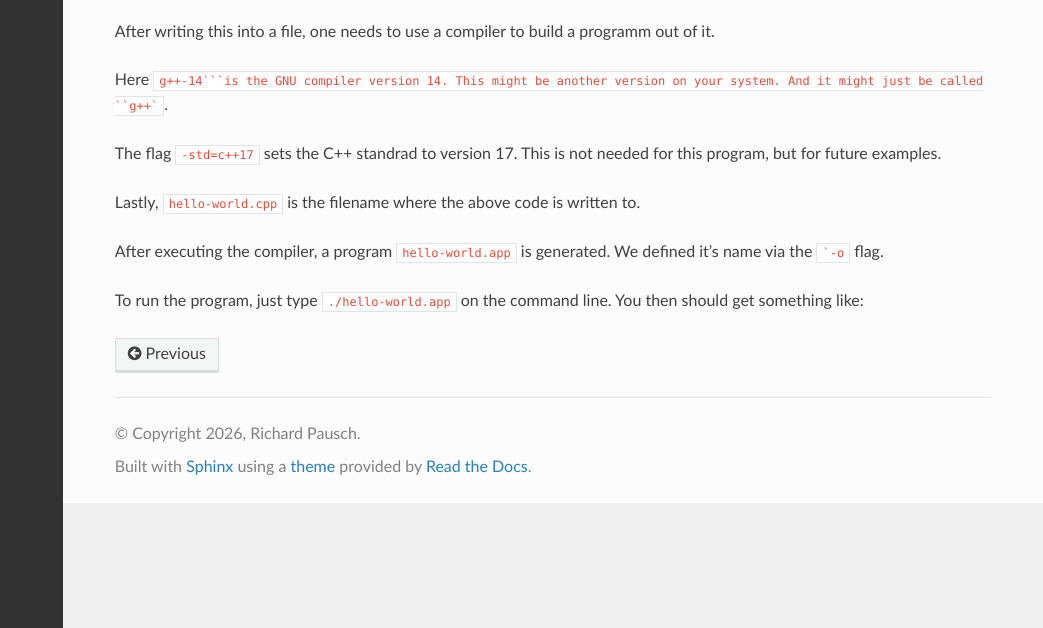
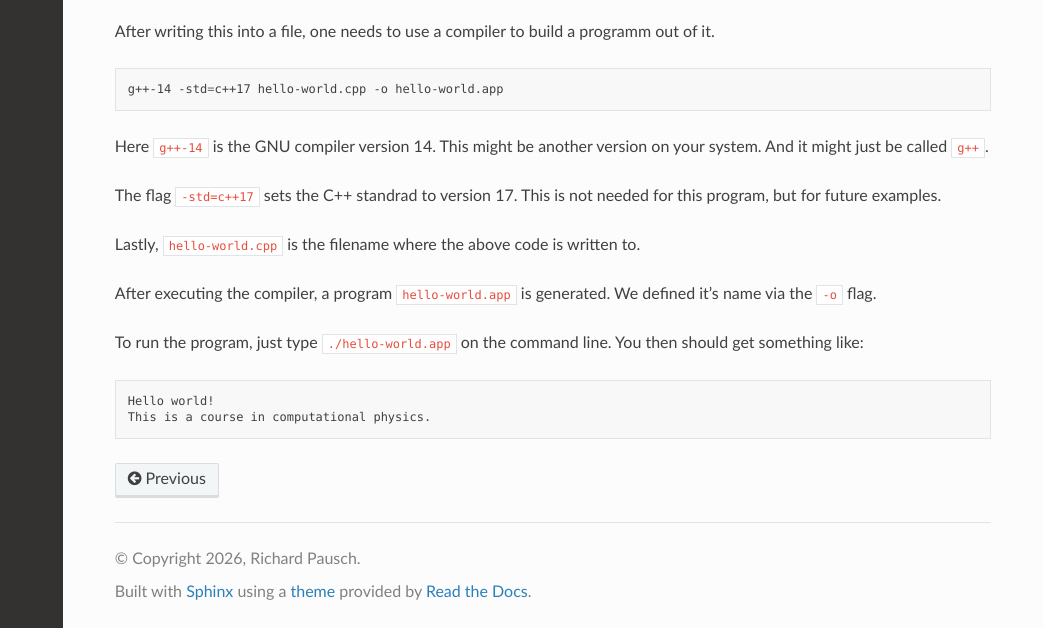
Before and after one commit to PrometheusPi/comp_phy_cpp, a Sphinx documentation site: the page built from docs/source/lessons/01_hello-world.rst, in a window 1280 px wide and 964 px high, cut to the strip 336-964 px from the top of the window. Shown: the whole strip, without its empty margins (237-1280 px from the left). Built offline with Sphinx 7.4.7 and the Read the Docs theme 3.1.0, drawn with Linux system fonts in a browser that asks for light colours.

Commit message:
bug fixes

````diff
--- a/docs/source/lessons/01_hello-world.rst
+++ b/docs/source/lessons/01_hello-world.rst
@@ -12,11 +12,12 @@ In C++, the code to such a simple program looks as follows.
 After writing this into a file, one needs to use a compiler to build a programm out of it.
 
 .. code-block:: bash
+
    g++-14 -std=c++17 hello-world.cpp -o hello-world.app
 
-Here ``g++-14```is the GNU compiler version 14.
+Here ``g++-14`` is the GNU compiler version 14.
 This might be another version on your system.
-And it might just be called ``g++```.
+And it might just be called ``g++``.
 
 The flag ``-std=c++17`` sets the C++ standrad to version 17.
 This is not needed for this program, but for future examples.
@@ -25,11 +26,12 @@ This is not needed for this program, but for future examples.
 Lastly, ``hello-world.cpp`` is the filename where the above code is written to.
 
 After executing the compiler, a program ``hello-world.app`` is generated.
-We defined it's name via the ```-o`` flag.
+We defined it's name via the ``-o`` flag.
 
 To run the program, just type ``./hello-world.app`` on the command line.
 You then should get something like:
 
 .. code-block::
+
    Hello world!
    This is a course in computational physics.
````
